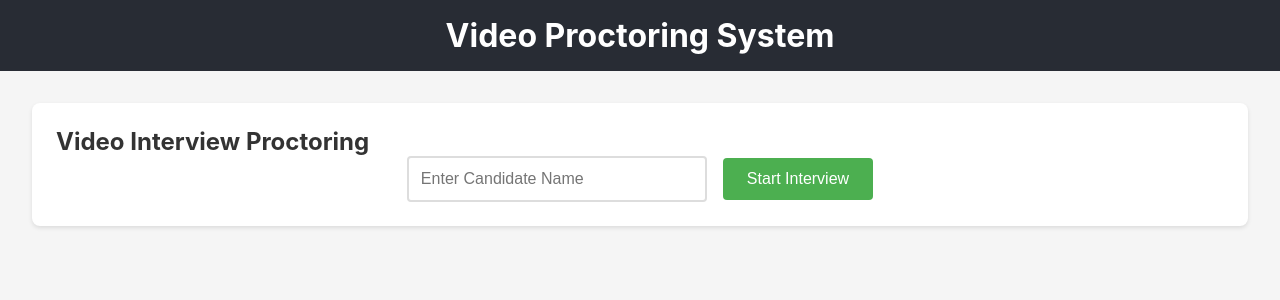
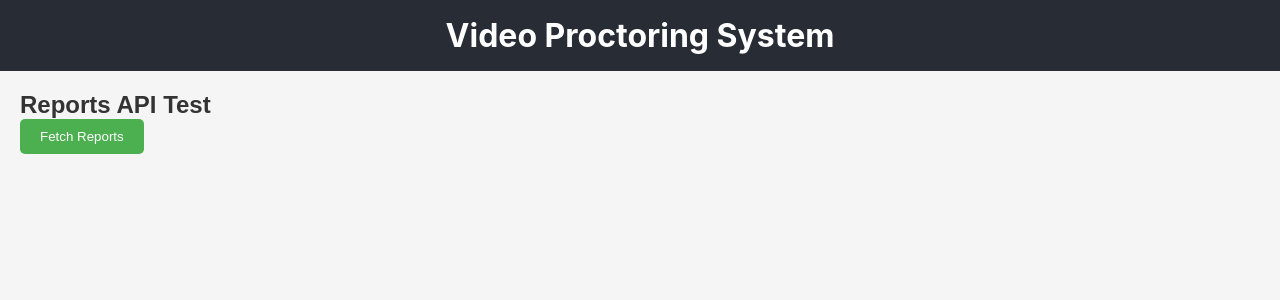
Before and after one commit to vanshikavg0816170-eng/video-proctoring, a React (Create React App) app in the folder client/: page / in a window 1280 px wide. Shown: the top 300 px of the page. Built offline with nearby package versions, Linux system fonts and the light colour scheme; no server answers.

Commit message:
Update App.js

```diff
--- a/client/src/App.js
+++ b/client/src/App.js
@@ -2,6 +2,7 @@ import React from 'react';
 import { BrowserRouter as Router, Routes, Route } from 'react-router-dom';
 import InterviewScreen from './components/InterviewScreen';
 import ProctorReport from './components/ProctorReport';
+import ReportsTest  from "./components/test";
 import './styles/App.css';
 
 function App() {
@@ -12,7 +13,7 @@ function App() {
           <h1>Video Proctoring System</h1>
         </header>
         <Routes>
-          <Route path="/" element={<InterviewScreen />} />
+          <Route path="/" element={<ReportsTest />} />
           <Route path="/interview/:id" element={<InterviewScreen />} />
           <Route path="/report/:id" element={<ProctorReport />} />
         </Routes>
```
